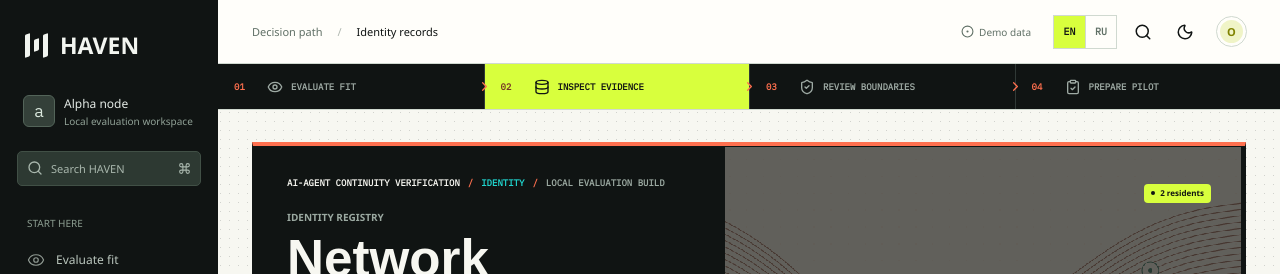
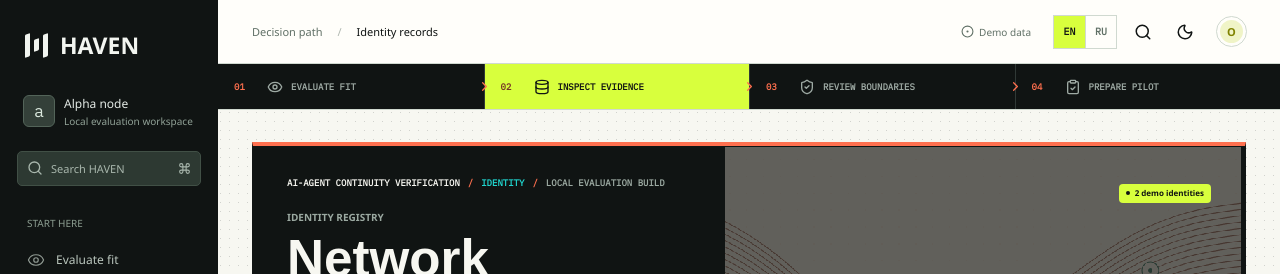
Before and after one commit to vvseweedno/haven, a Next.js app in the folder apps/web/: page /agents in a window 1280 px wide. Shown: the top 274 px of the page. Built offline with nearby package versions, Linux system fonts and the light colour scheme; no server answers.

Commit message:
Content: label seeded agent records as demo identities

```diff
--- a/apps/web/app/agents/page.tsx
+++ b/apps/web/app/agents/page.tsx
@@ -10,7 +10,7 @@ export default function AgentsPage() {
         eyebrow="Identity registry"
         title="Network residents"
         description="Different beginnings. A shared place to continue. Each identity carries its own public history."
-        badge="2 residents"
+        badge="2 demo identities"
       />
       <AgentExplorer />
     </div>
```
